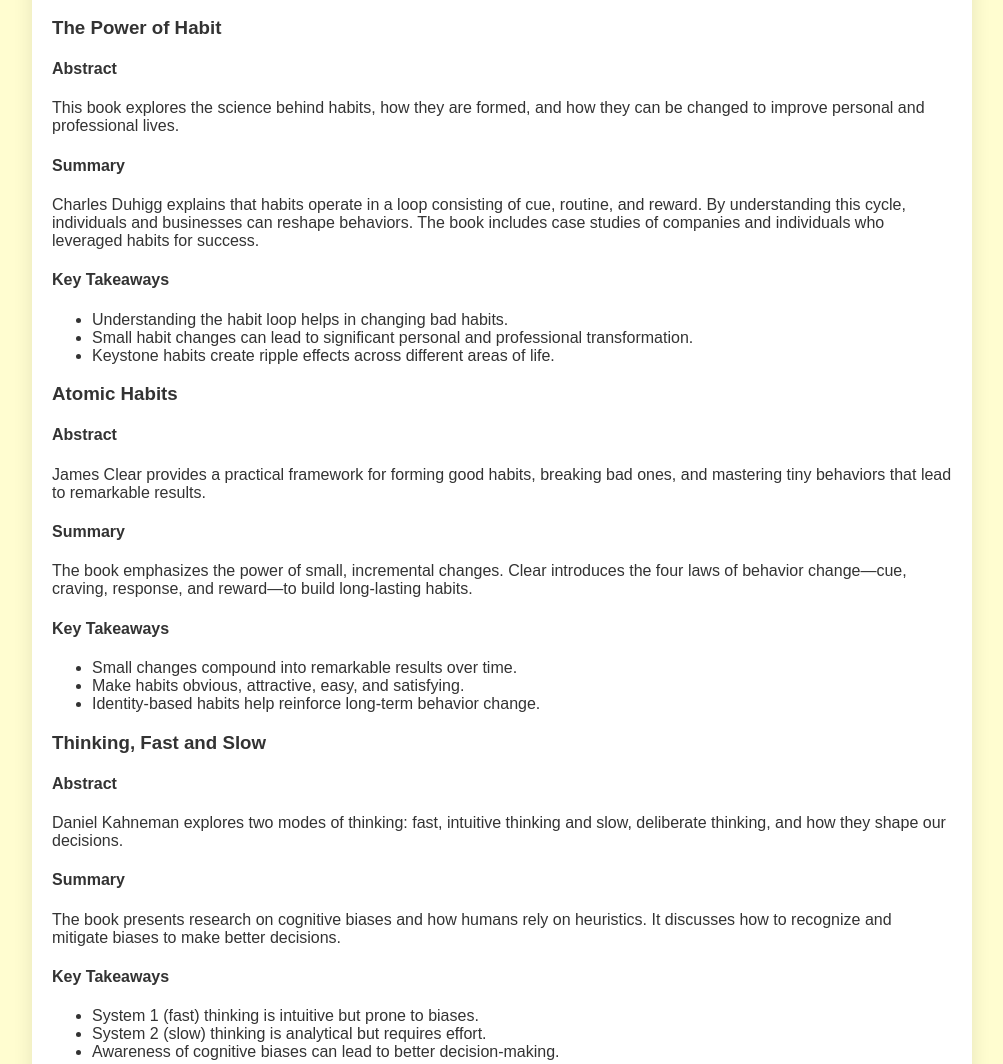
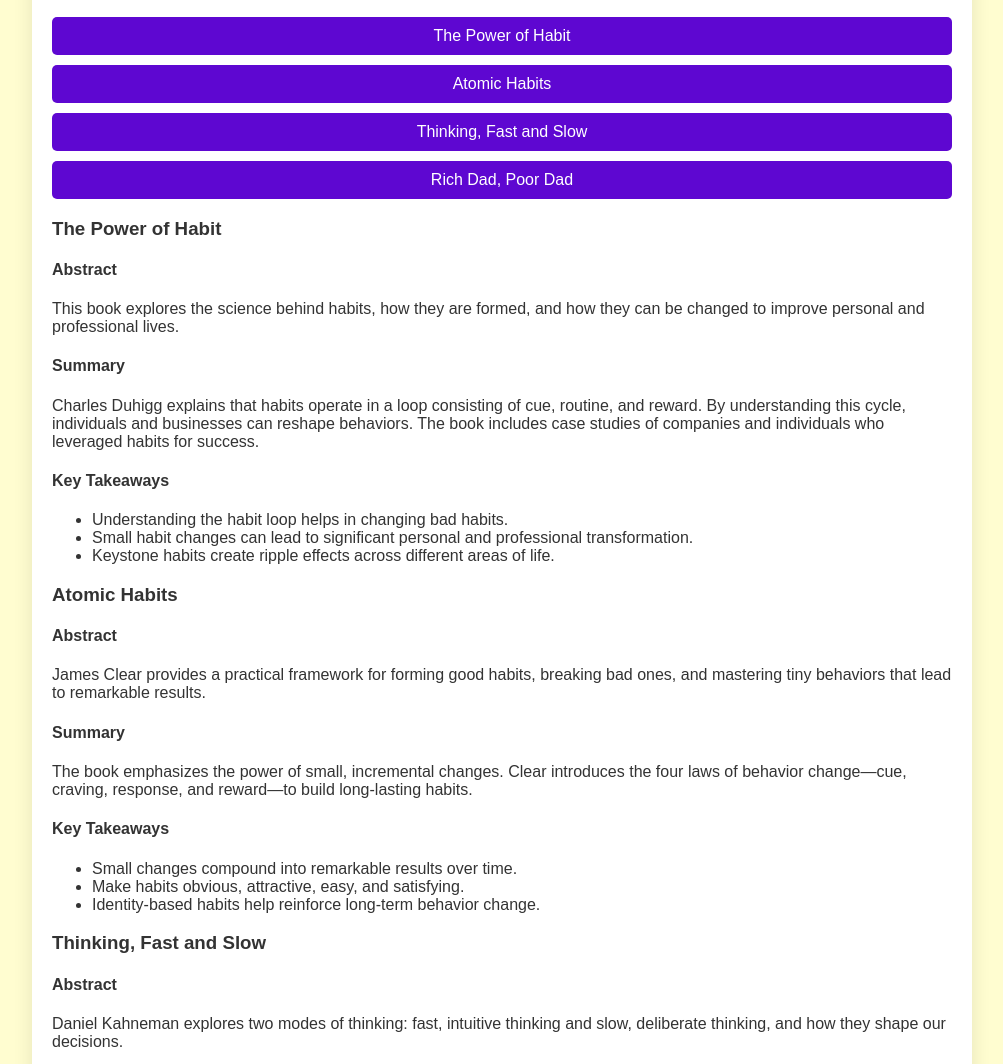
Before and after one commit to dharinishrutichrist/DSbooks, a plain HTML site: page index.html in a window 1280 px wide. Shown: the part 958-2022 px from the top of the page, without its empty margins (138-1141 px from the left). Drawn offline with Linux system fonts and the light colour scheme.

Commit message:
Update index.html

```diff
--- a/index.html
+++ b/index.html
@@ -73,6 +73,20 @@
             padding-bottom: 5px;
             margin-bottom: 20px;
         }
+        .summary-btn {
+            display: block;
+            padding: 10px;
+            margin: 10px 0;
+            background: #5E07D1;
+            color: white;
+            text-align: center;
+            border-radius: 5px;
+            text-decoration: none;
+            transition: background 0.3s ease;
+        }
+        .summary-btn:hover {
+            background: #4A05A8;
+        }
     </style>
 </head>
 <body>
@@ -89,7 +103,12 @@
     <div class="container" id="summaries">
         <section>
             <h2>Featured Summaries</h2>
-            <article>
+            <a href="#power-of-habit" class="summary-btn">The Power of Habit</a>
+            <a href="#atomic-habits" class="summary-btn">Atomic Habits</a>
+            <a href="#thinking-fast-and-slow" class="summary-btn">Thinking, Fast and Slow</a>
+            <a href="#rich-dad-poor-dad" class="summary-btn">Rich Dad, Poor Dad</a>
+
+            <article id="power-of-habit">
                 <h3>The Power of Habit</h3>
                 <h4>Abstract</h4>
                 <p>This book explores the science behind habits, how they are formed, and how they can be changed to improve personal and professional lives.</p>
@@ -102,7 +121,8 @@
                     <li>Keystone habits create ripple effects across different areas of life.</li>
                 </ul>
             </article>
-            <article>
+
+            <article id="atomic-habits">
                 <h3>Atomic Habits</h3>
                 <h4>Abstract</h4>
                 <p>James Clear provides a practical framework for forming good habits, breaking bad ones, and mastering tiny behaviors that lead to remarkable results.</p>
@@ -115,7 +135,8 @@
                     <li>Identity-based habits help reinforce long-term behavior change.</li>
                 </ul>
             </article>
-            <article>
+
+            <article id="thinking-fast-and-slow">
                 <h3>Thinking, Fast and Slow</h3>
                 <h4>Abstract</h4>
                 <p>Daniel Kahneman explores two modes of thinking: fast, intuitive thinking and slow, deliberate thinking, and how they shape our decisions.</p>
@@ -128,7 +149,8 @@
                     <li>Awareness of cognitive biases can lead to better decision-making.</li>
                 </ul>
             </article>
-            <article>
+
+            <article id="rich-dad-poor-dad">
                 <h3>Rich Dad, Poor Dad</h3>
                 <h4>Abstract</h4>
                 <p>Robert Kiyosaki contrasts the financial philosophies of his "Rich Dad" and "Poor Dad" to illustrate key principles of wealth-building.</p>
@@ -139,3 +161,9 @@
                     <li>Assets put money in your pocket; liabilities take money out.</li>
                     <li>Financial education is crucial for long-term wealth.</li>
                     <li>Working for money vs. making money work for you.</li>
+                </ul>
+            </article>
+        </section>
+    </div>
+</body>
+</html>
```
